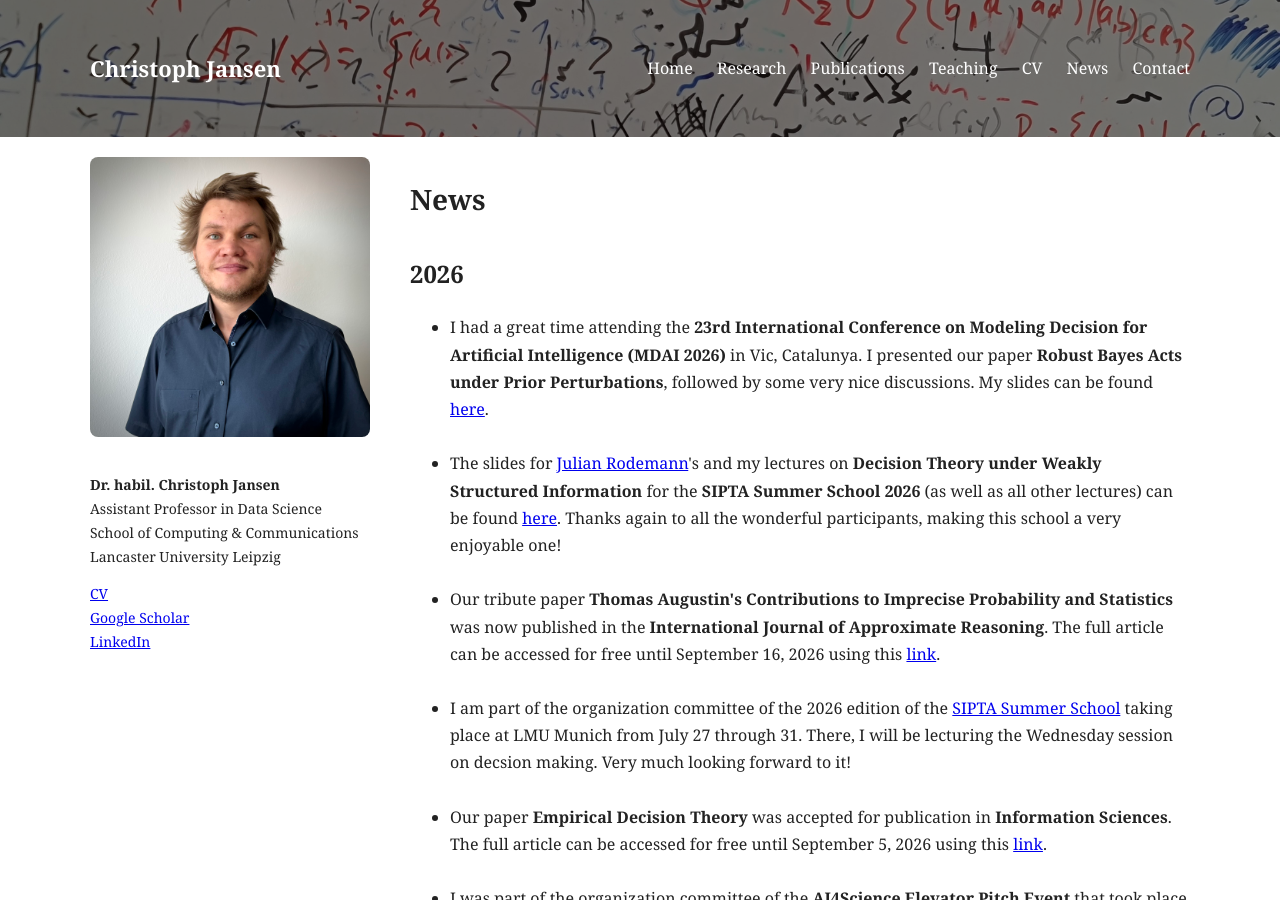
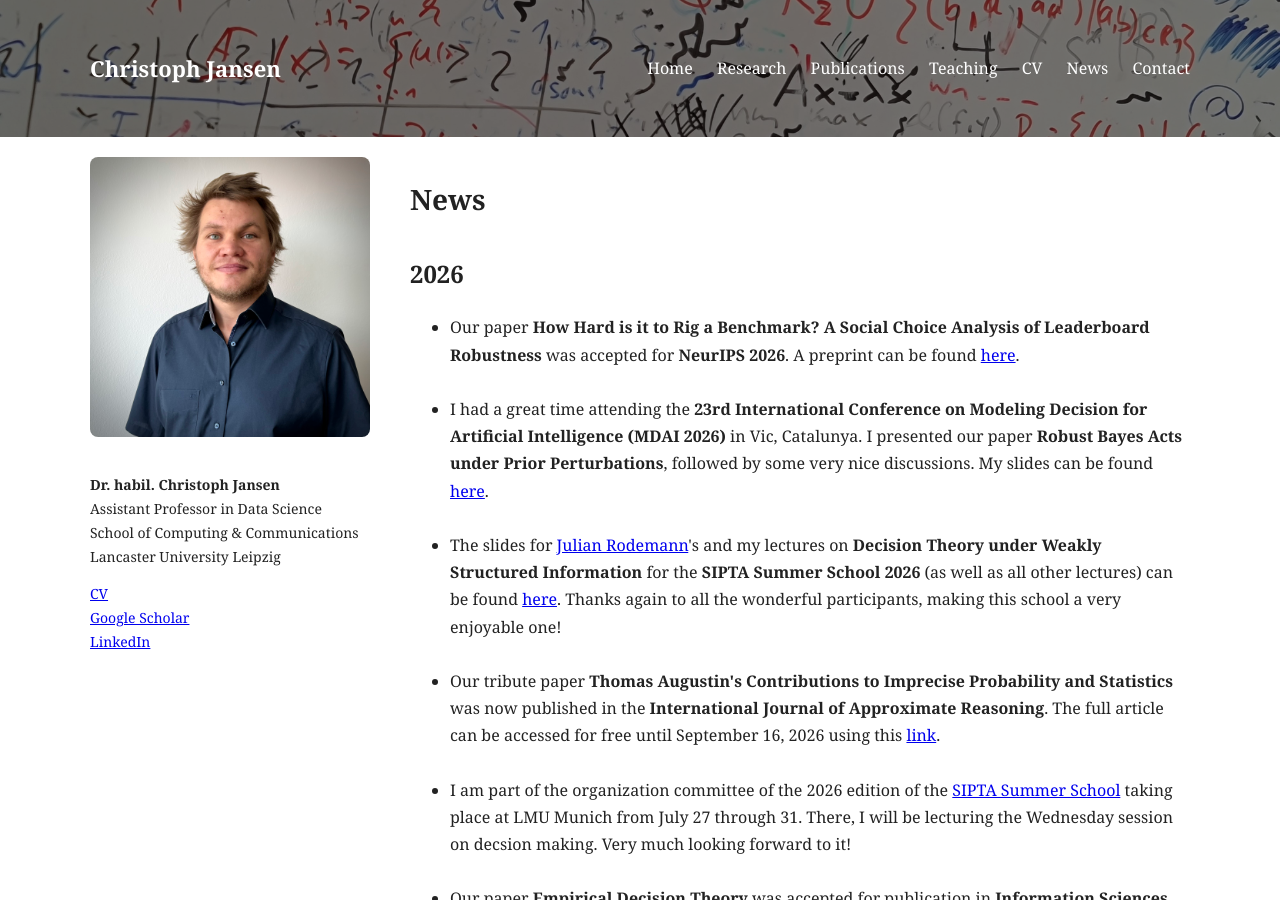
Before and after one commit to jansenc/jansenc.github.io, a Jekyll site: the page built from news/index.md, in a window 1280 px wide and 900 px high. Built offline with Jekyll 4.4.1, drawn with Linux system fonts in a browser that asks for light colours.

Commit message:
Update index.md

```diff
--- a/news/index.md
+++ b/news/index.md
@@ -8,6 +8,10 @@ permalink: /news/
 
 <h2>2026</h2>
 <ul>
+    <li>
+    Our paper <strong>How Hard is it to Rig a Benchmark? A Social Choice Analysis of Leaderboard Robustness</strong> was accepted for <strong>NeurIPS 2026</strong>. A preprint can be found <a href="/assets/mdai2026.pdf">here</a>.
+  </li>
+    <br>
     <li>
     I had a great time attending the <strong>23rd International Conference on Modeling Decision for Artificial Intelligence (MDAI 2026)</strong> in Vic, Catalunya. I presented our paper <strong>Robust Bayes Acts under Prior Perturbations</strong>, followed by some very nice discussions. My slides can be found <a href="/assets/mdai2026.pdf">here</a>.
   </li>
```
